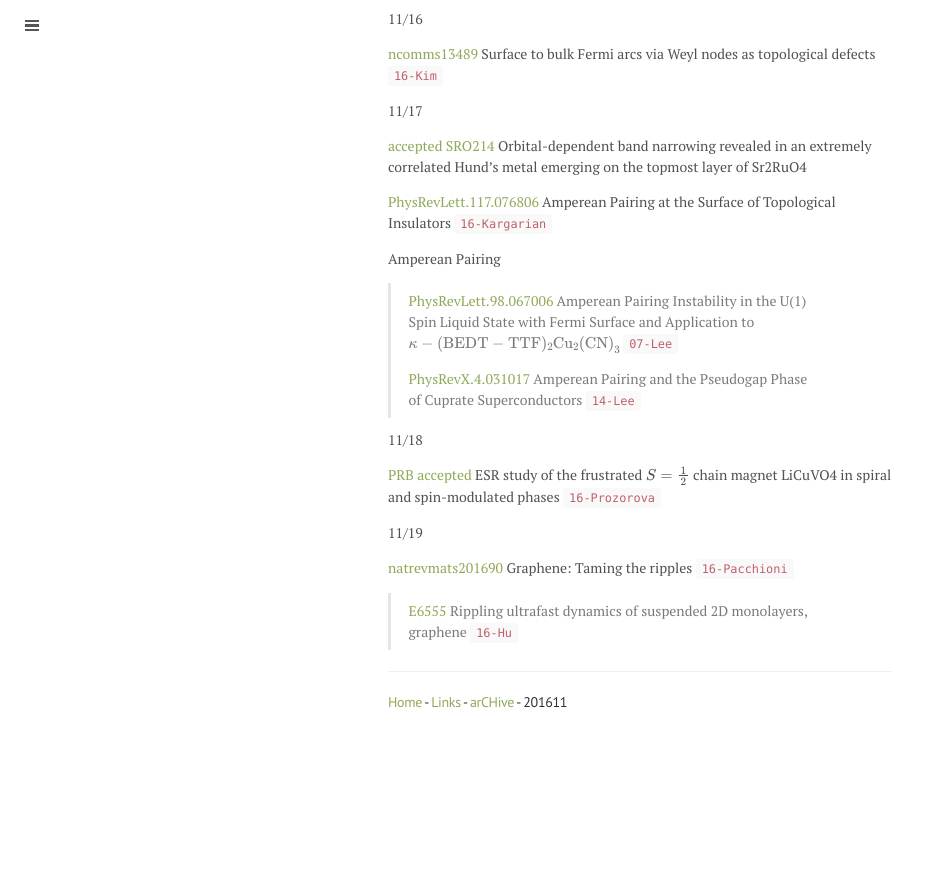
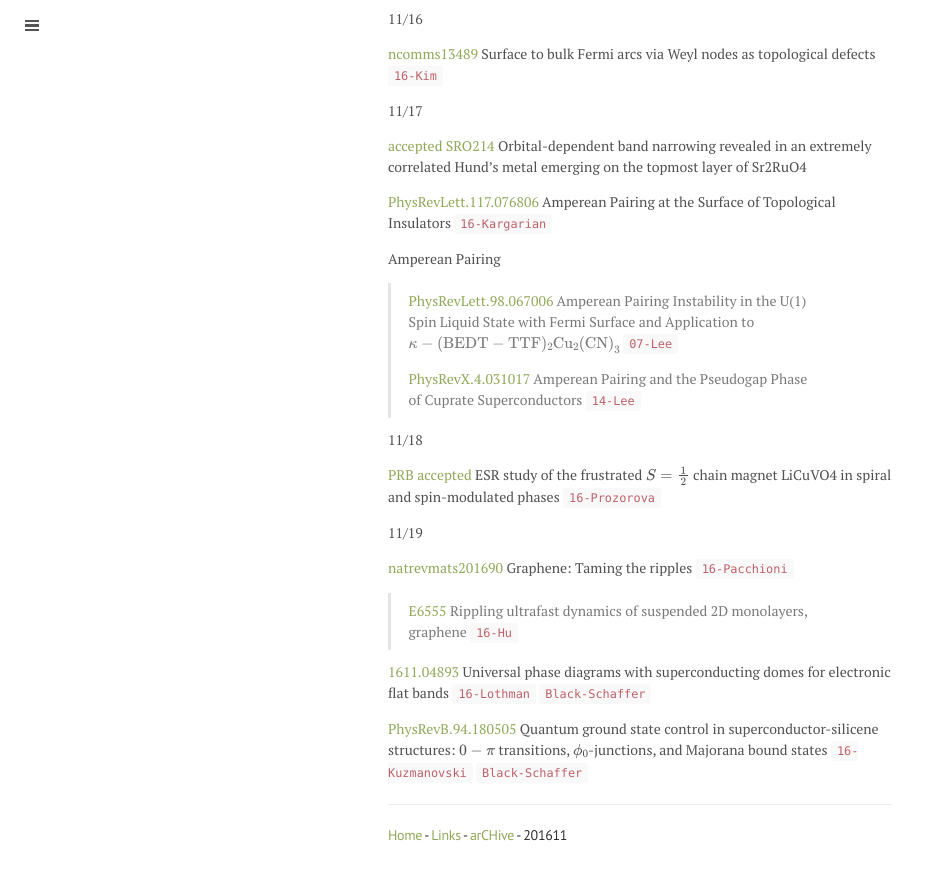
Before and after one commit to qkrwlsghdcjsworlt/work, a Jekyll site: the page built from 201611.md, in a window 1280 px wide and 900 px high, scrolled down 3095 px. Shown: the top 880 px of the window, without its empty margins (0-930 px from the left). Built offline with Jekyll 4.4.1, drawn with Linux system fonts in a browser that asks for light colours; formulas are drawn with MathJax 3; before the commit the page ends 3862 px from its top, so only the background shows below that.

Commit message:
“update”

```diff
--- a/201611.md
+++ b/201611.md
@@ -152,6 +152,10 @@ to \\( \kappa - (\mathrm{BEDT-TTF})_2 \mathrm{Cu}_2 \mathrm{(CN)}_3\\)
 [E6555](http://www.pnas.org/content/113/43/E6555) Rippling ultrafast dynamics of suspended 2D monolayers, graphene `16-Hu`
 
 
+[1611.04893](https://arxiv.org/abs/1611.04893) Universal phase diagrams with superconducting domes for electronic flat bands `16-Lothman` `Black-Schaffer`
+
+[PhysRevB.94.180505](http://journals.aps.org/prb/abstract/10.1103/PhysRevB.94.180505) Quantum ground state control in superconductor-silicene structures: \\( 0-\pi \\) transitions, \\( \phi_0\\)-junctions, and Majorana bound states `16-Kuzmanovski` `Black-Schaffer`
+
 
 
 
```
